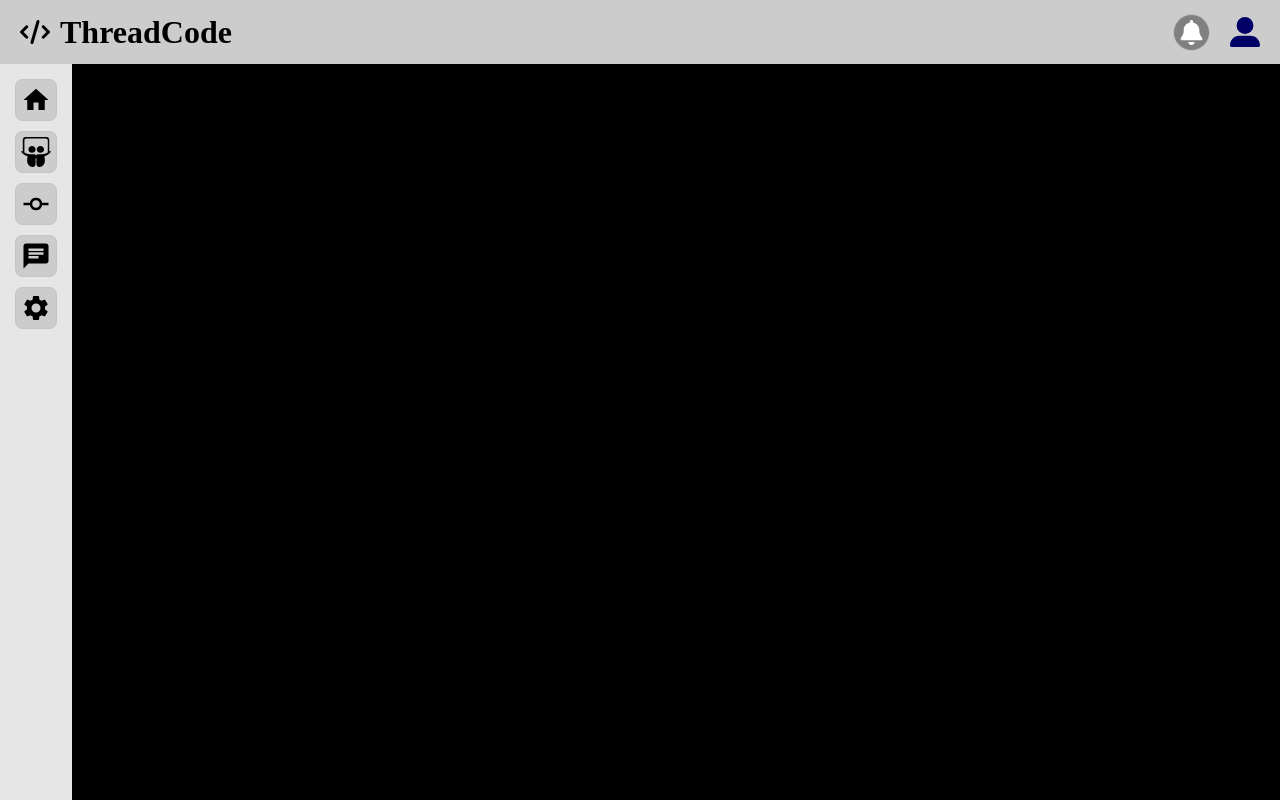
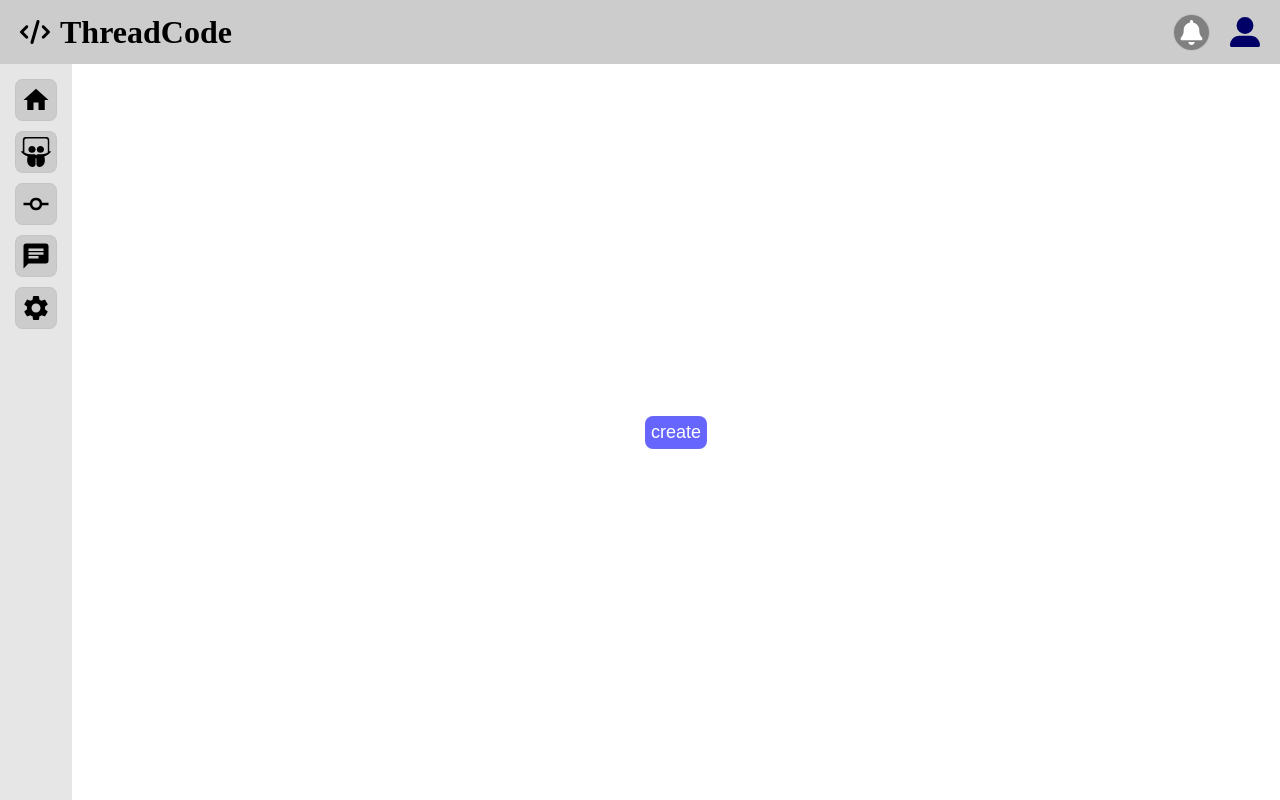
Before and after one commit to abhinandan029/ThreadCode, a React (Vite) app in the folder Frontend/: page /room/1 in a window 1280 px wide. Before the commit this address had no page. Built offline with nearby package versions, Linux system fonts and the light colour scheme.

Commit message:
fixed routing and ui elements

```diff
--- a/Frontend/src/App.jsx
+++ b/Frontend/src/App.jsx
@@ -23,12 +23,12 @@ function App() {
     <>
       <Header />
       <div className="main-box">
-        <Sidebar />
+        <Sidebar activeRoom={activeRoom}/>
         <Routes>
 
           <Route path="/" element={<Home createRoom={createRoom} activeRoom={activeRoom}/>}></Route>       /*Default Page*/
           <Route path="/home" element={<Home createRoom={createRoom} activeRoom={activeRoom}/>}></Route>
-          <Route path="/room" element={<Room activeRoom={activeRoom}/>}></Route>
+          <Route path="/room/:roomId" element={<Room activeRoom={activeRoom}/>}></Route>
           {/* <Route path="/chats" element={<Chats />}></Route> */}
           {/* <Route path="/projects" element={<Projects />}></Route>
           <Route path="/settings" element={<settings />}></Route> */}
--- a/Frontend/src/pages/Home.jsx
+++ b/Frontend/src/pages/Home.jsx
@@ -23,7 +23,7 @@ function Home( {createRoom, activeRoom} ){
       }}>Create Room</button>
 
       {activeRoom.roomId ?
-        (<div id="room-id">{activeRoom.roomId} <button onClick={() => copyCode()}>{copied ? "copied" : "copy"}</button></div>) :
+        (<div id="room-id">{activeRoom.roomId} <button onClick={() => navigate(`/room/${activeRoom.roomId}`)}>Join</button></div>) :
         <p>Generate room ID by clicking Create Room</p>
       }
     </div>
--- a/Frontend/src/pages/Room.jsx
+++ b/Frontend/src/pages/Room.jsx
@@ -1,4 +1,4 @@
-import {useParams} from 'react-router-dom'
+import {useNavigate} from 'react-router-dom'
 import {useState} from 'react'
 
 import CodeMirror from '@uiw/react-codemirror'
@@ -9,8 +9,10 @@ import { FaSlideshare } from "react-icons/fa6";
 import '../styles/Room.css'
 
 function Room({activeRoom}){
+  const navigate = useNavigate();
 
-//   const [code, setCode] = useState("");
+
+  const [code, setCode] = useState("");
 
 //   const customTheme = EditorView.theme({
 //   '&': {
@@ -35,7 +37,11 @@ function Room({activeRoom}){
 
   return (
     <div className="room">
-      {/* <p>{`Room Id : ${activeRoom.roomId}`}</p>
+
+      {
+        activeRoom.roomId ?
+        <>
+          <p>{`Room Id : ${activeRoom.roomId}`}</p>
           <CodeMirror
           id="code-block"
           value={code}
@@ -47,7 +53,7 @@ function Room({activeRoom}){
 
           basicSetup={{
             lineNumbers: true,
-          foldGutter: true,          // collapsible code blocks
+            foldGutter: false,          // collapsible code blocks
             highlightActiveLine: true,  // highlights the line your cursor is on
             highlightActiveLineGutter: true,
             autocompletion: true,
@@ -57,7 +63,13 @@ function Room({activeRoom}){
             tabSize: 2,
           }}
 
-      /> */}
+          />
+        </>:
+        <>
+          <button onClick={() => navigate(`/home`)}>create</button>
+        </>
+
+      }
 
     </div>
   );
--- a/Frontend/src/pages/Sidebar.jsx
+++ b/Frontend/src/pages/Sidebar.jsx
@@ -4,7 +4,7 @@ import {useNavigate, useLocation, useParams} from 'react-router-dom'
 import { MdHome, MdCommit, MdChat, MdSettings } from "react-icons/md";
 import { FaSlideshare } from "react-icons/fa6";
 
-function Sidebar(){
+function Sidebar({activeRoom}){
 
   const navigate = useNavigate();
   const location = useLocation();
@@ -14,7 +14,7 @@ function Sidebar(){
   return (
     <div className="sidebar">
       <button id={isActive(location.pathname === "/home" ? "/home" : "/")}  onClick={() => navigate("/home")}><MdHome /></button>
-      <button id={isActive(`/room`)} onClick={() => navigate(`/room`)}><FaSlideshare /></button>
+      <button id={isActive(`/room/${activeRoom.roomId}`)} onClick={() => navigate(`/room/${activeRoom.roomId}`)}><FaSlideshare /></button>
       <button id={isActive('/projects')} onClick={() => navigate("/projects")}><MdCommit /></button>
       <button id={isActive('/chats')} onClick={() => navigate("/chats")}><MdChat /></button>
       <button id={isActive('/settings')} onClick={() => navigate("/settings")}><MdSettings /></button>
--- a/Frontend/src/styles/Room.css
+++ b/Frontend/src/styles/Room.css
@@ -5,5 +5,22 @@
   flex-direction : column;
   align-items : center;
   justify-content : center;
-  border : 1px solid black;
 }
+
+.room input{
+  font-size : 18px;
+  text-align : center;
+  border-radius : 10px;
+  padding-top : 5px;
+  padding-bottom : 5px;
+}
+
+.room input:focus{
+  outline : 1px solid hsl(240, 100%, 50%);
+}
+
+.room button {
+  background-color : hsl(240, 100%, 70%);
+  color : white;
+  font-size : 18px;
+}
```
Lines whose indentation alone changed are shown as unchanged.
